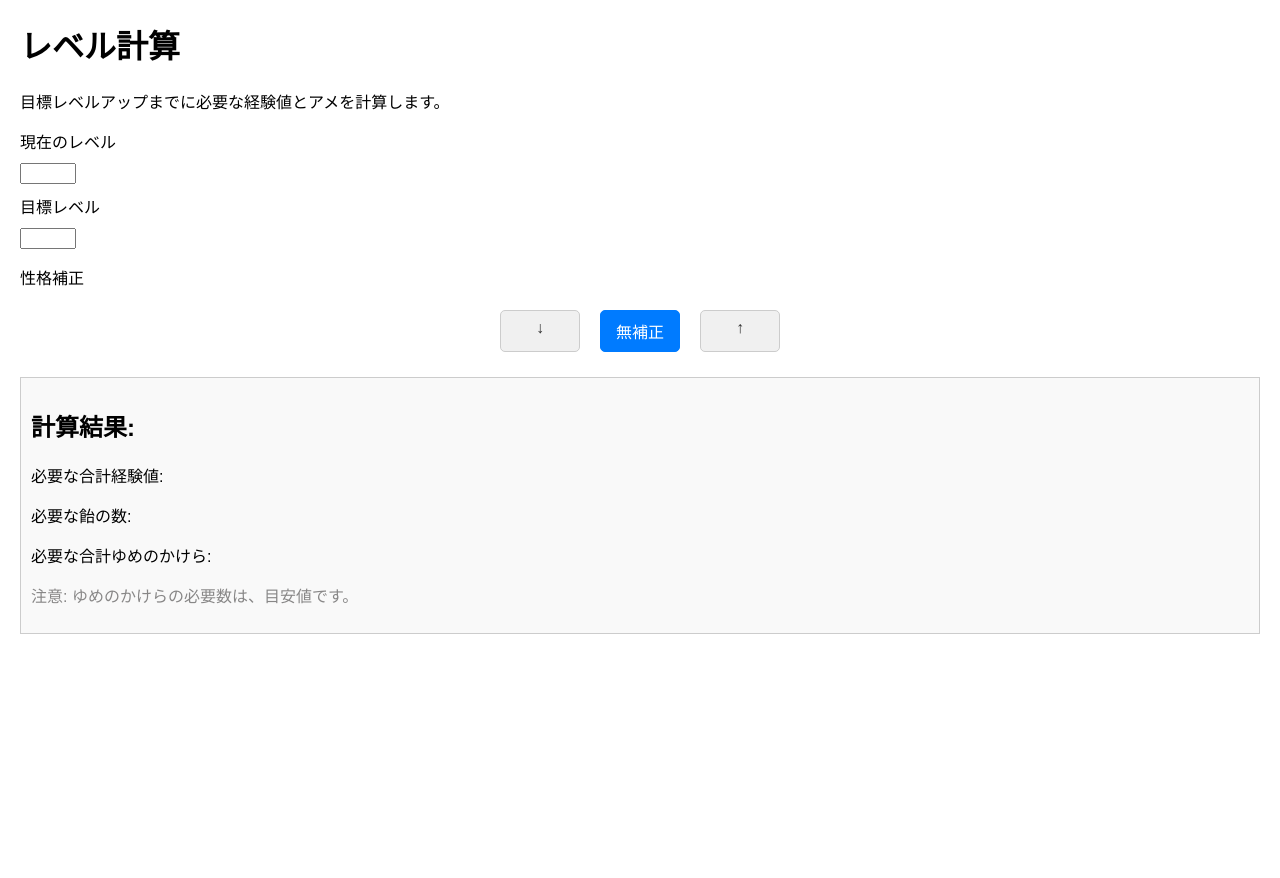
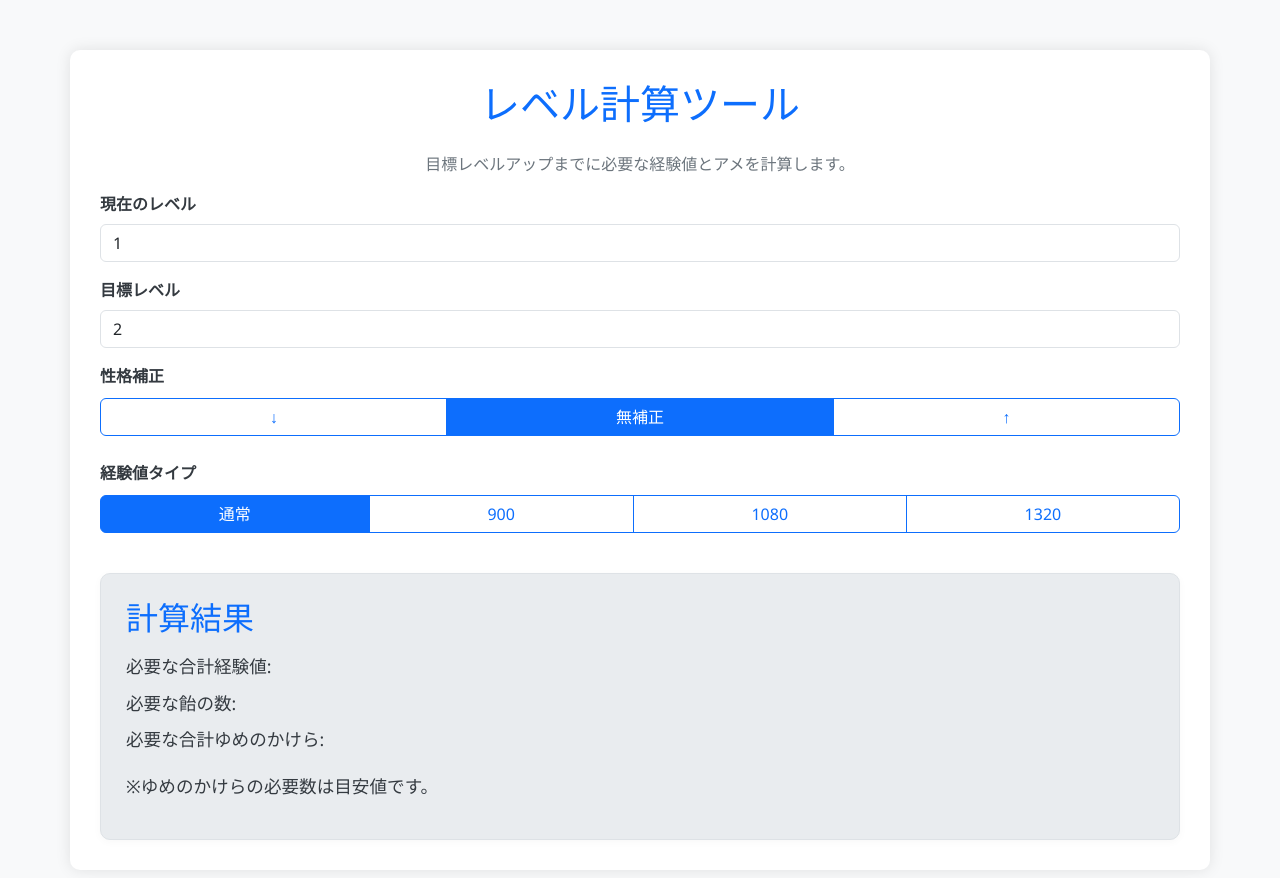
Before and after one commit to chibouaudio/go-app, a plain HTML site: page web/html/level_calc.html in a window 1280 px wide. Before the commit the page ends 800 px from the top, so only its background shows below. Drawn offline with nearby package versions, Linux system fonts and the light colour scheme; no server answers.

Commit message:
レイアウト調整

```diff
--- a/web/css/level_calc.css
+++ b/web/css/level_calc.css
@@ -1,44 +1,87 @@
-.hidden-radio {
-    display: none; /* ラジオボタン自体を非表示にする */
+body {
+    background-color: #f8f9fa; /* Bootstrapのライトグレー背景 */
+    font-family: 'Segoe UI', 'Meiryo', sans-serif;
 }
 
-.nature-button {
-    display: inline-block; /* ボタンのように横並びにする */
-    padding: 8px 15px; /* パディング */
-    margin: 5px; /* ボタン間の余白 */
-    border: 1px solid #ccc; /* 枠線 */
-    border-radius: 5px; /* 角を丸くする */
-    cursor: pointer; /* マウスカーソルをポインターにする */
-    background-color: #f0f0f0; /* 背景色 */
-    color: #333; /* 文字色 */
-    text-align: center; /* 文字を中央揃え */
-    min-width: 80px; /* 最小幅を設定して、ボタンの大きさを揃える */
-    box-sizing: border-box; /* パディングとボーダーを幅に含める */
+.container {
+    margin-top: 50px;
+    margin-bottom: 50px;
+    padding: 30px;
+    border-radius: 10px;
+    box-shadow: 0 0 15px rgba(0, 0, 0, 0.1);
+    background-color: #ffffff;
 }
 
-/* 選択されたボタンのスタイル */
-.hidden-radio:checked + .nature-button {
-    background-color: #007bff; /* 選択時の背景色 */
-    color: white; /* 選択時の文字色 */
-    border-color: #007bff; /* 選択時の枠線色 */
+h1 {
+    color: #0d6efd; /* Bootstrapのprimaryカラー */
 }
 
-/* ホバー時のスタイル */
-.nature-button:hover {
-    background-color: #e9e9e9;
+.desc {
+    color: #6c757d; /* Bootstrapのsecondaryカラー */
 }
 
-/* 選択されたボタンにホバーした時のスタイル */
-.hidden-radio:checked + .nature-button:hover {
-    background-color: #0056b3;
-    border-color: #0056b3;
+.form-label {
+    font-weight: bold;
+    color: #343a40;
 }
 
-/* 性格補正のオプションを囲むdivのスタイル */
-.nature-exp-options {
-    display: flex; /* ボタンをフレックスボックスで配置 */
-    gap: 10px; /* ボタン間のスペース */
-    flex-wrap: wrap; /* 必要に応じて折り返し */
-    justify-content: center; /* 中央寄せ */
-    margin-top: 10px;
+.section {
+    margin-bottom: 25px;
 }
+
+.section span {
+    font-weight: bold;
+    color: #343a40;
+    display: block; /* ラベルのようにブロック要素にする */
+    margin-bottom: 10px; /* 下に少しスペース */
+}
+
+.nature-exp-options .btn,
+.exp-type-options .btn {
+    border-radius: .375rem !important; /* Bootstrapのデフォルトを適用 */
+}
+
+
+.result-card {
+    margin-top: 40px;
+    padding: 25px;
+    background-color: #e9ecef; /* Bootstrapのlightカラー */
+    border-radius: 10px;
+    border: 1px solid #dee2e6;
+    box-shadow: 0 2px 8px rgba(0,0,0,0.03); /* 少し影を追加 */
+}
+
+.result-card h2 {
+    color: #0d6efd;
+}
+
+.result-card p {
+    font-size: 1.1em;
+    margin-bottom: 10px;
+    color: #343a40;
+}
+
+.result-card p span {
+    font-weight: bold;
+    color: #dc3545; /* Bootstrapのdangerカラー */
+}
+
+.note {
+    font-size: 0.9em;
+    color: #6c757d;
+    margin-top: 20px;
+}
+
+.error {
+    color: #dc3545;
+    font-weight: bold;
+    margin-top: 15px;
+}
+
+.hidden-radio, .btn-check {
+    position: absolute;
+    opacity: 0;
+    width: 0;
+    height: 0;
+    pointer-events: none;
+}
--- a/web/html/level_calc.html
+++ b/web/html/level_calc.html
@@ -5,64 +5,78 @@
     <meta charset="UTF-8">
     <meta name="viewport" content="width=device-width, initial-scale=1.0">
     <title>レベル計算ツール</title>
+    <link href="https://cdn.jsdelivr.net/npm/bootstrap@5.3.0/dist/css/bootstrap.min.css" rel="stylesheet"
+        integrity="sha384-9ndCyUaIbzAi2FUVXJi0CjmCapSmO7SnpJef0486qhLnuZ2cdeRhO02iuK6FUUVM" crossorigin="anonymous">
     <link rel="stylesheet" href="/web/css/level_calc.css">
-    <style>
-        body {
-            font-family: sans-serif;
-            margin: 20px;
-        }
-
-        label,
-        input,
-        button {
-            display: block;
-            margin-bottom: 10px;
-        }
-
-        #result {
-            margin-top: 20px;
-            padding: 10px;
-            border: 1px solid #ccc;
-            background-color: #f9f9f9;
-        }
-
-        .error {
-            color: red;
-        }
-    </style>
 </head>
 
 <body>
-    <h1>レベル計算</h1>
-    <p>目標レベルアップまでに必要な経験値とアメを計算します。</p>
+    <div class="container">
+        <h1 class="text-center mb-4">レベル計算ツール</h1>
+        <p class="desc text-center">目標レベルアップまでに必要な経験値とアメを計算します。</p>
 
-    <form id="levelCalcForm">
-        <label for="currentLevel">現在のレベル</label>
-        <input type="number" id="currentLevel" name="currentLevel" min="1" max="65" required>
-        <label for="targetLevel">目標レベル</label>
-        <input type="number" id="targetLevel" name="targetLevel" min="2" max="65" required>
-        <p>性格補正</p>
-        <div class="nature-exp-options">
-            <input type="radio" id="natureDown" name="natureExp" value="down" class="hidden-radio">
-            <label for="natureDown" class="nature-button">↓</label>
+        <form id="levelCalcForm" class="mb-4">
+            <div class="mb-3">
+                <label for="currentLevel" class="form-label">現在のレベル</label>
+                <input type="number" class="form-control" id="currentLevel" name="currentLevel" value="1" min="1"
+                    max="65" required>
+            </div>
+            <div class="mb-3">
+                <label for="targetLevel" class="form-label">目標レベル</label>
+                <input type="number" class="form-control" id="targetLevel" name="targetLevel" value="2" min="2" max="65"
+                    required>
+            </div>
 
-            <input type="radio" id="natureNone" name="natureExp" value="none" checked class="hidden-radio">
-            <label for="natureNone" class="nature-button">無補正</label>
+            <div class="section">
+                <span>性格補正</span>
+                <div class="btn-group w-100" role="group" aria-label="性格補正オプション">
+                    <input type="radio" class="btn-check" id="natureDown" name="natureExp" value="down"
+                        autocomplete="off">
+                    <label class="btn btn-outline-primary" for="natureDown">↓</label>
 
-            <input type="radio" id="natureUp" name="natureExp" value="up" class="hidden-radio">
-            <label for="natureUp" class="nature-button">↑</label>
+                    <input type="radio" class="btn-check" id="natureNone" name="natureExp" value="none" checked
+                        autocomplete="off">
+                    <label class="btn btn-outline-primary" for="natureNone">無補正</label>
+
+                    <input type="radio" class="btn-check" id="natureUp" name="natureExp" value="up" autocomplete="off">
+                    <label class="btn btn-outline-primary" for="natureUp">↑</label>
+                </div>
+            </div>
+
+            <div class="section">
+                <span>経験値タイプ</span>
+                <div class="btn-group w-100" role="group" aria-label="経験値タイプオプション">
+                    <input type="radio" class="btn-check" id="expTypeNormal" name="expType" value="normal" checked
+                        autocomplete="off">
+                    <label class="btn btn-outline-primary" for="expTypeNormal">通常</label>
+
+                    <input type="radio" class="btn-check" id="expType900" name="expType" value="900" autocomplete="off">
+                    <label class="btn btn-outline-primary" for="expType900">900</label>
+
+                    <input type="radio" class="btn-check" id="expType1080" name="expType" value="1080"
+                        autocomplete="off">
+                    <label class="btn btn-outline-primary" for="expType1080">1080</label>
+
+                    <input type="radio" class="btn-check" id="expType1320" name="expType" value="1320"
+                        autocomplete="off">
+                    <label class="btn btn-outline-primary" for="expType1320">1320</label>
+                </div>
+            </div>
+        </form>
+
+        <div id="result" class="result-card">
+            <h2 class="mb-3">計算結果</h2>
+            <p>必要な合計経験値: <span id="requiredTotalExp" class="text-danger"></span></p>
+            <p>必要な飴の数: <span id="requiredTotalCandy" class="text-danger"></span></p>
+            <p>必要な合計ゆめのかけら: <span id="requiredTotalDreamShards" class="text-danger"></span></p>
+            <p class="note">※ゆめのかけらの必要数は目安値です。</p>
+            <p class="error" id="errorMessage"></p>
         </div>
-    </form>
-
-    <div id="result">
-        <h2>計算結果:</h2>
-        <p>必要な合計経験値: <span id="requiredTotalExp"></span></p>
-        <p>必要な飴の数: <span id="requiredTotalCandy"></span></p>
-        <p>必要な合計ゆめのかけら: <span id="requiredTotalDreamShards"></span></p>
-        <p style="color: rgb(136, 135, 135);">注意: ゆめのかけらの必要数は、目安値です。</p>
-        <p class="error" id="errorMessage"></p>
     </div>
 
+    <script src="https://cdn.jsdelivr.net/npm/bootstrap@5.3.0/dist/js/bootstrap.bundle.min.js"
+        integrity="sha384-geWF76RCwLtnZ8qwWowPQNguL3RmwHVBC9FhGdlKrxdiJJigb/j/68SIy3Te4Bkz"
+        crossorigin="anonymous"></script>
     <script src="/web/js/level_calc.js"></script>
 </body>
 
--- a/web/js/level_calc.js
+++ b/web/js/level_calc.js
@@ -75,4 +75,7 @@ document.addEventListener('DOMContentLoaded', function () {
             console.error('レベル計算APIの呼び出し中にエラーが発生しました:', error);
         }
     }
+
+    // 初期計算
+    calcLevel();
 });
```
